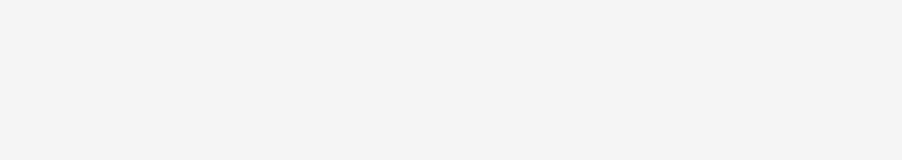
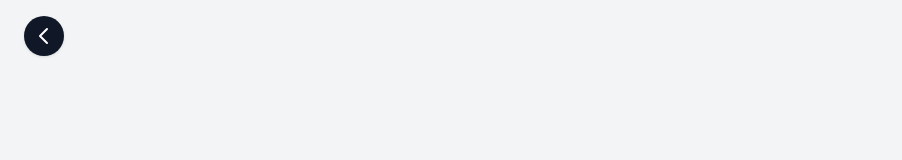
Before and after one commit to etishajain2412/LegacyNest, a React app in the folder frontend/: page /login in a window 1280 px wide. Shown: the top 160 px of the page, without its empty margins (0-902 px from the left). Built offline with nearby package versions, Linux system fonts and the light colour scheme; the HTML template or start-up script is replaced by a standard one.

Commit message:
BackButton for EachPage

```diff
--- a/frontend/src/App.jsx
+++ b/frontend/src/App.jsx
@@ -4,6 +4,7 @@ import Upload from "./pages/Upload";
 import Timeline from "./pages/Timeline";
 import Register from "./pages/Register";
 import Login from "./pages/Login";
+import BackButton from "./components/Back";
 import Profile from "./pages/Profile";
 import { useState, useEffect } from "react";
 import Cookies from "js-cookie";
@@ -35,6 +36,8 @@ export default function App() {
 
   return (
     <Router>
+
+      <BackButton />
       <Routes>
         <Route path="/register" element={<Register setUser={setUser} />} />
         <Route path="/login" element={<Login setUser={setUser} />} />
--- /dev/null
+++ b/frontend/src/components/Back.jsx
@@ -0,0 +1,30 @@
+import { useLocation, useNavigate } from "react-router-dom";
+
+export default function BackButton() {
+  const location = useLocation();
+  const navigate = useNavigate();
+
+  if (location.pathname === "/profile") return null;
+    console.log("Current path:", location.pathname);
+  return (
+    <button
+      onClick={() => navigate(-1)}
+      className="fixed top-4 left-6 p-2 rounded-full bg-gray-900 text-white shadow hover:bg-gray-800 z-50"
+    >
+      <svg
+        xmlns="http://www.w3.org/2000/svg"
+        fill="none"
+        viewBox="0 0 24 24"
+        stroke="currentColor"
+        className="w-6 h-6"
+      >
+        <path
+          strokeLinecap="round"
+          strokeLinejoin="round"
+          strokeWidth="2"
+          d="M15 19l-7-7 7-7"
+        />
+      </svg>
+    </button>
+  );
+}
--- a/frontend/src/pages/Profile.jsx
+++ b/frontend/src/pages/Profile.jsx
@@ -77,9 +77,9 @@ const Profile = ({ user, setUser }) => {
           </div>
         )}
 
-        <div className="bg-white rounded-lg shadow-md p-6">
+        <div className="bg-white rounded-lg shadow-md p-6 border-1">
           <div className="flex justify-between items-center mb-6">
-            <h1 className="text-2xl font-bold">Profile</h1>
+            <h1 className="text-2xl font-serif font-semibold">Profile</h1>
           </div>
 
           <div className="grid grid-cols-1 md:grid-cols-3 gap-8">
@@ -102,15 +102,15 @@ const Profile = ({ user, setUser }) => {
             <div className="md:col-span-2">
               <div className="space-y-6">
                 <div>
-                  <h3 className="text-lg font-semibold mb-4">
+                  <h3 className="text-lg font-semibold mb-4 font-serif">
                     Account Settings
                   </h3>
 
-                  <div className="bg-gray-50 p-4 rounded-lg">
+                  <div className="bg-gray-50 p-4 rounded-lg border-1">
                     {!editName ? (
-                      <div className="flex justify-between items-center">
+                      <div className="flex justify-between items-center ">
                         <div>
-                          <p className="font-medium">Name</p>
+                          <p className="font-medium ">Name</p>
                           <p className="text-gray-600">{user?.name}</p>
                         </div>
                         <button
@@ -157,7 +157,7 @@ const Profile = ({ user, setUser }) => {
                     )}
                   </div>
 
-                  <div className="bg-gray-50 p-4 rounded-lg mt-4">
+                  <div className="bg-gray-50 p-4 rounded-lg mt-4 border-1">
                     {!changePassword ? (
                       <div className="flex justify-between items-center">
                         <div>
```
